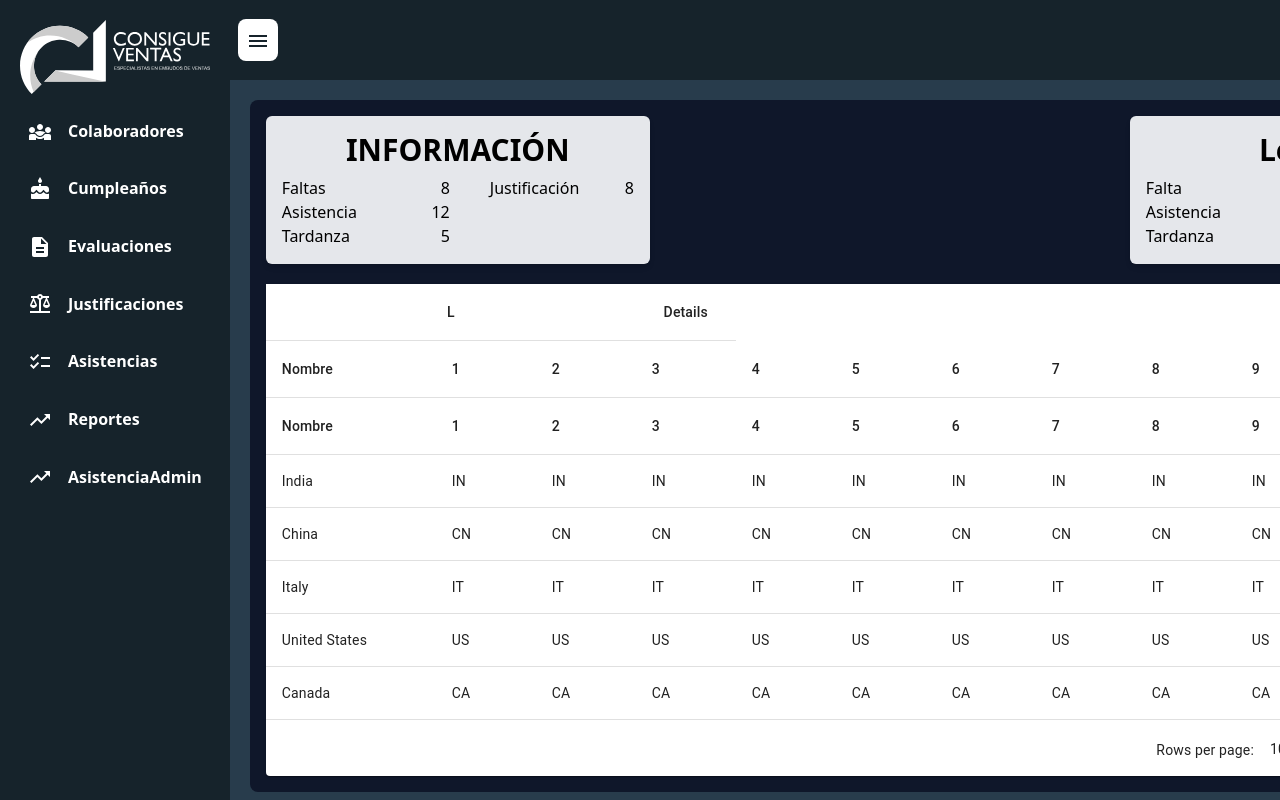
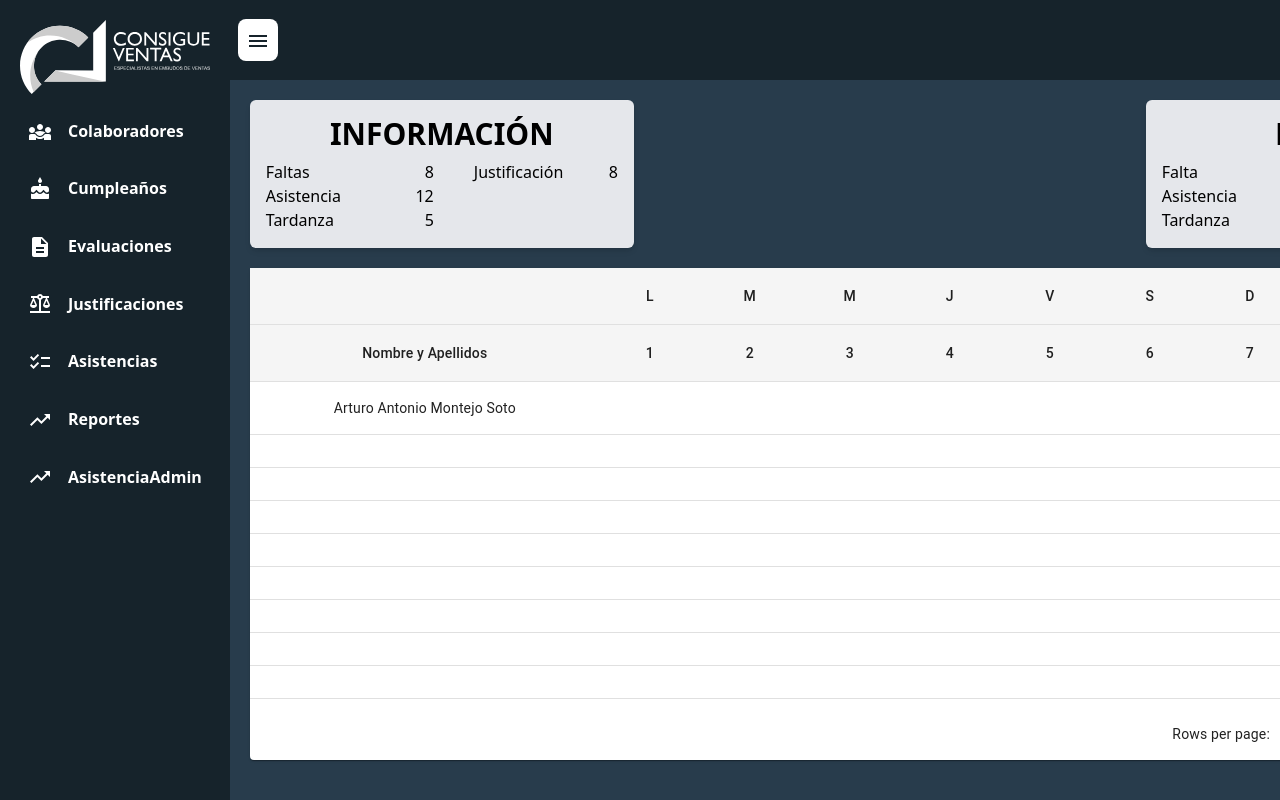
Before and after one commit to AREASISTEMAS123/SISTEMAS, a React (Vite) app in the folder frontend/: page /asistenciaAdmin in a window 1280 px wide. Built offline with nearby package versions, Linux system fonts and the light colour scheme.

Commit message:
vista asistencia admin tabla espacio

```diff
--- a/frontend/src/App.jsx
+++ b/frontend/src/App.jsx
@@ -32,7 +32,7 @@ const App = () => {
         {!isMobile && <Sidebar isOpen={sidebarOpen} toggleSidebar={toggleSidebar} />}
         <div className="flex flex-col flex-1">
           <Topbar toggleSidebar={toggleSidebar} />
-          <div className="flex flex-col flex-1 overflow-y-auto bg-cv-secondary p-5">
+          <div className="flex flex-col flex-1 overflow-y-auto bg-cv-secondary p-5 min-w-full">
             <AppRoutes />
           </div>
         </div>
--- a/frontend/src/Components/AsistenciaAdmin.jsx
+++ b/frontend/src/Components/AsistenciaAdmin.jsx
@@ -1,11 +1,10 @@
-  import React from 'react'
-  import { Tabla } from './Tabla'
+import React from 'react';
+import { Tabla } from './Tabla';
 
 export const AsistenciaAdmin = () => {
   return (
-
-      <div className="bg-slate-900 mx-auto max-w-7xl rounded-lg p-4">
-      <div className="flex justify-between">
+    <div className="">
+    <div className="flex flex-col sm:flex-row justify-between">
       <div className="bg-gray-200 p-4 rounded-md shadow-md w-96">
           <h3 className="text-3xl font-bold mb-2 text-center">INFORMACIÓN</h3>
           <div className="grid grid-cols-2 gap-4">
@@ -72,5 +71,5 @@
       </div>
       <Tabla />
     </div>
-    )
-  }
+  );
+};
--- a/frontend/src/Components/Tabla.jsx
+++ b/frontend/src/Components/Tabla.jsx
@@ -1,133 +1,118 @@
-import * as React from 'react';
-import Paper from '@mui/material/Paper';
-import Table from '@mui/material/Table';
-import TableBody from '@mui/material/TableBody';
-import TableCell from '@mui/material/TableCell';
-import TableContainer from '@mui/material/TableContainer';
-import TableHead from '@mui/material/TableHead';
-import TablePagination from '@mui/material/TablePagination';
-import TableRow from '@mui/material/TableRow';
+import * as React from "react";
+import Paper from "@mui/material/Paper";
+import Table from "@mui/material/Table";
+import TableBody from "@mui/material/TableBody";
+import TableCell from "@mui/material/TableCell";
+import TableContainer from "@mui/material/TableContainer";
+import TableHead from "@mui/material/TableHead";
+import TablePagination from "@mui/material/TablePagination";
+import TableRow from "@mui/material/TableRow";
 
 const columns = [
-  { id: 'name', label: 'Nombre', minWidth: 170 },
-  { id: 'code', label: '1', minWidth: 100 },
-  { id: 'code', label: '2', minWidth: 100 },
-  { id: 'code', label: '3', minWidth: 100 },
-  { id: 'code', label: '4', minWidth: 100 },
-  { id: 'code', label: '5', minWidth: 100 },
-  { id: 'code', label: '6', minWidth: 100 },
-  { id: 'code', label: '7', minWidth: 100 },
-  { id: 'code', label: '8', minWidth: 100 },
-  { id: 'code', label: '9', minWidth: 100 },
-  { id: 'code', label: '10', minWidth: 100 },
-  { id: 'code', label: '11', minWidth: 100 },
-  { id: 'code', label: '12', minWidth: 100 },
-  { id: 'code', label: '13', minWidth: 100 },
-  { id: 'code', label: '14', minWidth: 100 },
-  { id: 'code', label: '15', minWidth: 100 },
-  { id: 'code', label: '16', minWidth: 100 },
-  { id: 'code', label: '16', minWidth: 100 },
-  { id: 'code', label: '18', minWidth: 100 },
-  { id: 'code', label: '19', minWidth: 100 },
-  { id: 'code', label: '20', minWidth: 100 },
-  { id: 'code', label: '21', minWidth: 100 },
-  { id: 'code', label: '22', minWidth: 100 },
-
-  {
-    id: 'population',
-    label: 'Population',
-    minWidth: 170,
-    align: 'right',
-    format: (value) => value.toLocaleString('en-US'),
-  },
-  {
-    id: 'size',
-    label: 'Size\u00a0(km\u00b2)',
-    minWidth: 170,
-    align: 'right',
-    format: (value) => value.toLocaleString('en-US'),
-  },
-  {
-    id: 'density',
-    label: 'Density',
-    minWidth: 170,
-    align: 'right',
-    format: (value) => value.toFixed(2),
-  },
+  { id: "day", label: "", minWidth: 100 },
+  { id: "1", label: "L", minWidth: 100 },
+  { id: "2", label: "M", minWidth: 100 },
+  { id: "3", label: "M", minWidth: 100 },
+  { id: "4", label: "J", minWidth: 100 },
+  { id: "5", label: "V", minWidth: 100 },
+  { id: "6", label: "S", minWidth: 100 },
+  { id: "7", label: "D", minWidth: 100 },
+  { id: "8", label: "L", minWidth: 100 },
+  { id: "9", label: "M", minWidth: 100 },
+  { id: "10", label: "M", minWidth: 100 },
+  { id: "11", label: "J", minWidth: 100 },
+  { id: "12", label: "S", minWidth: 100 },
+  { id: "13", label: "D", minWidth: 100 },
+  { id: "14", label: "L", minWidth: 100 },
+  { id: "15", label: "M", minWidth: 100 },
+  { id: "16", label: "M", minWidth: 100 },
+  { id: "17", label: "J", minWidth: 100 },
+  { id: "18", label: "V", minWidth: 100 },
+  { id: "19", label: "S", minWidth: 100 },
+  { id: "20", label: "D", minWidth: 100 },
+  { id: "21", label: "L", minWidth: 100 },
+  { id: "22", label: "M", minWidth: 100 },
 ];
 
-const columnsDos = [
-  { id: 'name', label: 'Nombre', minWidth: 170 },
-  { id: 'code', label: '1', minWidth: 100 },
-  { id: 'code', label: '2', minWidth: 100 },
-  { id: 'code', label: '3', minWidth: 100 },
-  { id: 'code', label: '4', minWidth: 100 },
-  { id: 'code', label: '5', minWidth: 100 },
-  { id: 'code', label: '6', minWidth: 100 },
-  { id: 'code', label: '7', minWidth: 100 },
-  { id: 'code', label: '8', minWidth: 100 },
-  { id: 'code', label: '9', minWidth: 100 },
-  { id: 'code', label: '10', minWidth: 100 },
-  { id: 'code', label: '11', minWidth: 100 },
-  { id: 'code', label: '12', minWidth: 100 },
-  { id: 'code', label: '13', minWidth: 100 },
-  { id: 'code', label: '14', minWidth: 100 },
-  { id: 'code', label: '15', minWidth: 100 },
-  { id: 'code', label: '16', minWidth: 100 },
-  { id: 'code', label: '16', minWidth: 100 },
-  { id: 'code', label: '18', minWidth: 100 },
-  { id: 'code', label: '19', minWidth: 100 },
-  { id: 'code', label: '20', minWidth: 100 },
-  { id: 'code', label: '21', minWidth: 100 },
-  { id: 'code', label: '22', minWidth: 100 },
-
-  {
-    id: 'population',
-    label: 'Population',
-    minWidth: 170,
-    align: 'right',
-    format: (value) => value.toLocaleString('en-US'),
-  },
-  {
-    id: 'size',
-    label: 'Size\u00a0(km\u00b2)',
-    minWidth: 170,
-    align: 'right',
-    format: (value) => value.toLocaleString('en-US'),
-  },
-  {
-    id: 'density',
-    label: 'Density',
-    minWidth: 170,
-    align: 'right',
-    format: (value) => value.toFixed(2),
-  },
+const days = [
+  { id: "day", label: "Nombre y Apellidos", minWidth: 350 },
+  { id: "1", label: "1", minWidth: 100 },
+  { id: "2", label: "2", minWidth: 100 },
+  { id: "3", label: "3", minWidth: 100 },
+  { id: "4", label: "4", minWidth: 100 },
+  { id: "5", label: "5", minWidth: 100 },
+  { id: "6", label: "6", minWidth: 100 },
+  { id: "7", label: "7", minWidth: 100 },
+  { id: "8", label: "8", minWidth: 100 },
+  { id: "9", label: "9", minWidth: 100 },
+  { id: "10", label: "10", minWidth: 100 },
+  { id: "11", label: "11", minWidth: 100 },
+  { id: "12", label: "12", minWidth: 100 },
+  { id: "13", label: "13", minWidth: 100 },
+  { id: "14", label: "14", minWidth: 100 },
+  { id: "15", label: "15", minWidth: 100 },
+  { id: "16", label: "16", minWidth: 100 },
+  { id: "17", label: "17", minWidth: 100 },
+  { id: "18", label: "18", minWidth: 100 },
+  { id: "19", label: "19", minWidth: 100 },
+  { id: "20", label: "20", minWidth: 100 },
+  { id: "21", label: "21", minWidth: 100 },
+  { id: "22", label: "22", minWidth: 100 },
 ];
 
-function createData(name, code, population, size) {
+function createData(day, name, population, size) {
   const density = population / size;
-  return { name, code, population, size, density };
+  return { day, name, population, size, density };
 }
 
-const rows = [
-  createData('India', 'IN', 1324171354, 3287263),
-  createData('China', 'CN', 1403500365, 9596961),
-  createData('Italy', 'IT', 60483973, 301340),
-  createData('United States', 'US', 327167434, 9833520),
-  createData('Canada', 'CA', 37602103, 9984670),
-  createData('Australia', 'AU', 25475400, 7692024),
-  createData('Germany', 'DE', 83019200, 357578),
-  createData('Ireland', 'IE', 4857000, 70273),
-  createData('Mexico', 'MX', 126577691, 1972550),
-  createData('Japan', 'JP', 126317000, 377973),
-  createData('France', 'FR', 67022000, 640679),
-  createData('United Kingdom', 'GB', 67545757, 242495),
-  createData('Russia', 'RU', 146793744, 17098246),
-  createData('Nigeria', 'NG', 200962417, 923768),
-  createData('Brazil', 'BR', 210147125, 8515767),
+const nameValues = [
+  "A",
+  "B",
+  "C",
+  "D",
+  "E",
+  "F",
+  "G",
+  "H",
+  "I",
+  "J",
+  "K",
+  "L",
+  "M",
+  "N",
+  "O",
+  "P",
+  "Q",
+  "R",
+  "S",
+  "T",
+  "U",
+  "V",
+  "W",
+  "X",
 ];
 
-export const  Tabla = () => {
+const rows = [
+  createData("Arturo Antonio Montejo Soto", "dsf", 0, 0), // Fila para los días de la semana
+  ...nameValues.map((value) => createData("", value, 0, 0)), // Agrega las filas adicionales aquí
+  createData("India", 1324171354, 3287263),
+  createData("China", 1403500365, 9596961),
+  createData("Italy", 60483973, 301340),
+  createData("United States", 327167434, 9833520),
+  createData("Canada", 37602103, 9984670),
+  createData("Australia", 25475400, 7692024),
+  createData("Germany", 83019200, 357578),
+  createData("Ireland", 4857000, 70273),
+  createData("Mexico", 126577691, 1972550),
+  createData("Japan", 126317000, 377973),
+  createData("France", 67022000, 640679),
+  createData("United Kingdom", 67545757, 242495),
+  createData("Russia", 146793744, 17098246),
+  createData("Nigeria", 200962417, 923768),
+  createData("Brazil", 210147125, 8515767),
+];
+
+export const Tabla = () => {
   const [page, setPage] = React.useState(0);
   const [rowsPerPage, setRowsPerPage] = React.useState(10);
 
@@ -141,44 +126,45 @@ export const  Tabla = () => {
   };
 
   return (
-
-    <Paper sx={{ width: '100%' }} className="mt-5 ">
+    <div className="max-w-screen-xl m-auto">
+      <Paper sx={{ width: "100%" }} className="mt-5">
         <TableContainer sx={{ maxHeight: 440 }}>
           <Table stickyHeader aria-label="sticky table">
             <TableHead>
               <TableRow>
-              <TableCell align="center" colSpan={3}>
-               L
-              </TableCell>
-              <TableCell align="center" colSpan={1}>
-                Details
-              </TableCell>
-            </TableRow>
-            <TableRow>
                 {columns.map((column) => (
                   <TableCell
                     key={column.id}
-                  align={column.align}
-                  style={{ top: 57, minWidth: column.minWidth }}
+                    align="center"
+                    style={{
+                      minWidth: column.minWidth,
+                      position: "sticky",
+                      top: 0,
+                      backgroundColor: "#f5f5f5",
+                    }}
                   >
                     {column.label}
                   </TableCell>
                 ))}
               </TableRow>
-
+            </TableHead>
+            <TableHead>
               <TableRow>
-              {columnsDos.map((column) => (
+                {days.map((day) => (
                   <TableCell
-                  key={column.id}
-                  align={column.align}
-                  style={{ top: 57, minWidth: column.minWidth }}
+                    key={day.id}
+                    align="center"
+                    style={{
+                      minWidth: day.minWidth,
+                      position: "sticky",
+                      top: 56,
+                      backgroundColor: "#f5f5f5",
+                    }}
                   >
-                  {column.label}
+                    {day.label}
                   </TableCell>
                 ))}
               </TableRow>
-
-
             </TableHead>
             <TableBody>
               {rows
@@ -189,10 +175,8 @@ export const  Tabla = () => {
                       {columns.map((column) => {
                         const value = row[column.id];
                         return (
-                        <TableCell key={column.id} align={column.align}>
-                          {column.format && typeof value === 'number'
-                            ? column.format(value)
-                            : value}
+                          <TableCell key={column.id} align="center">
+                            {value}
                           </TableCell>
                         );
                       })}
@@ -212,5 +196,6 @@ export const  Tabla = () => {
           onRowsPerPageChange={handleChangeRowsPerPage}
         />
       </Paper>
+    </div>
   );
-}
+};
--- a/frontend/src/routes/AppRoutes.jsx
+++ b/frontend/src/routes/AppRoutes.jsx
@@ -8,7 +8,7 @@ import {
   VistaEvaluaciones,
   VistaHomeColaborador,
 } from "../components";
-import { AsistenciaAdmin } from "../Components/AsistenciaAdmin";
+import { AsistenciaAdmin } from "../components/AsistenciaAdmin";
 
 function AppRoutes() {
   return (
```
Lines whose indentation alone changed are shown as unchanged.
